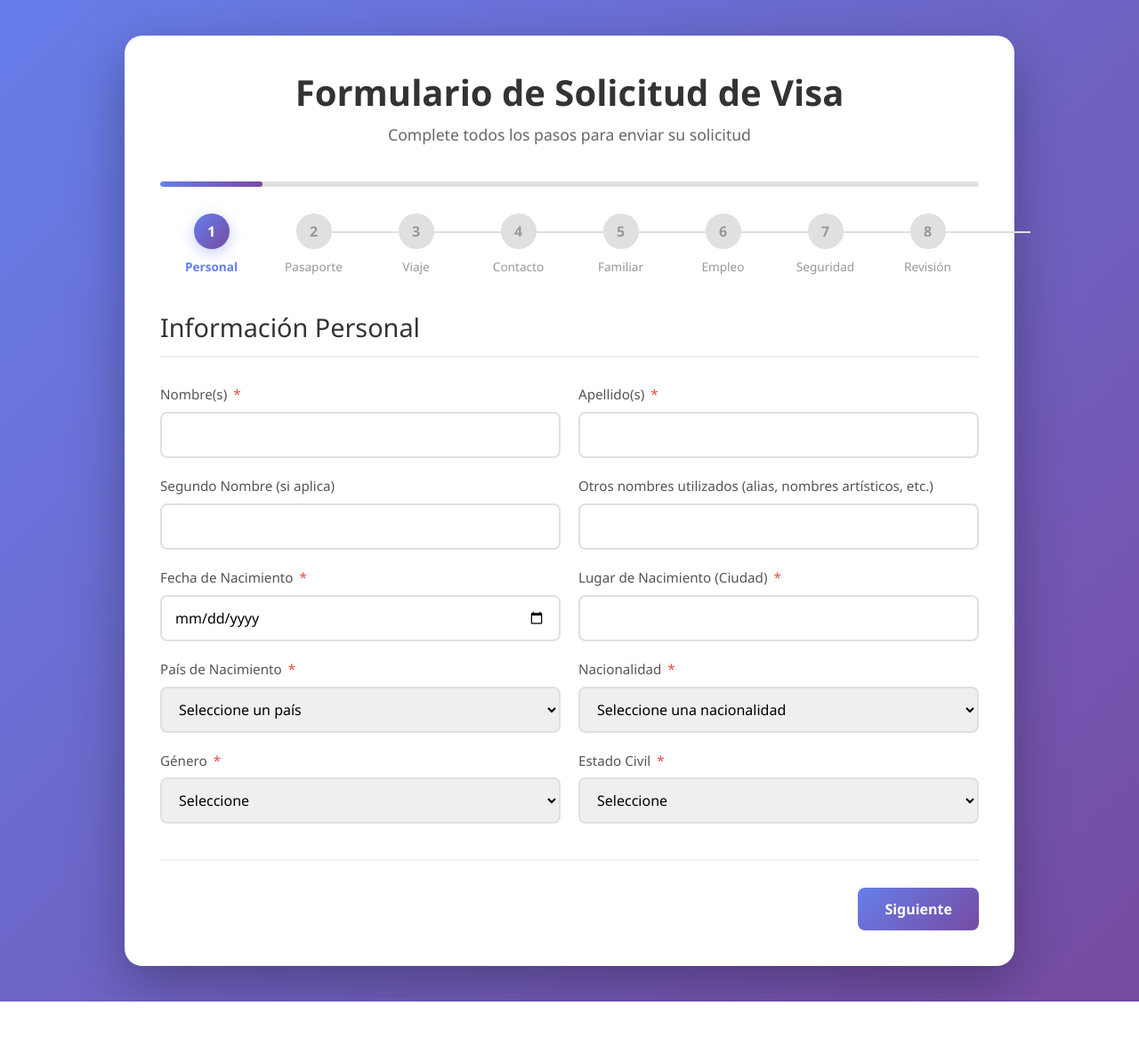
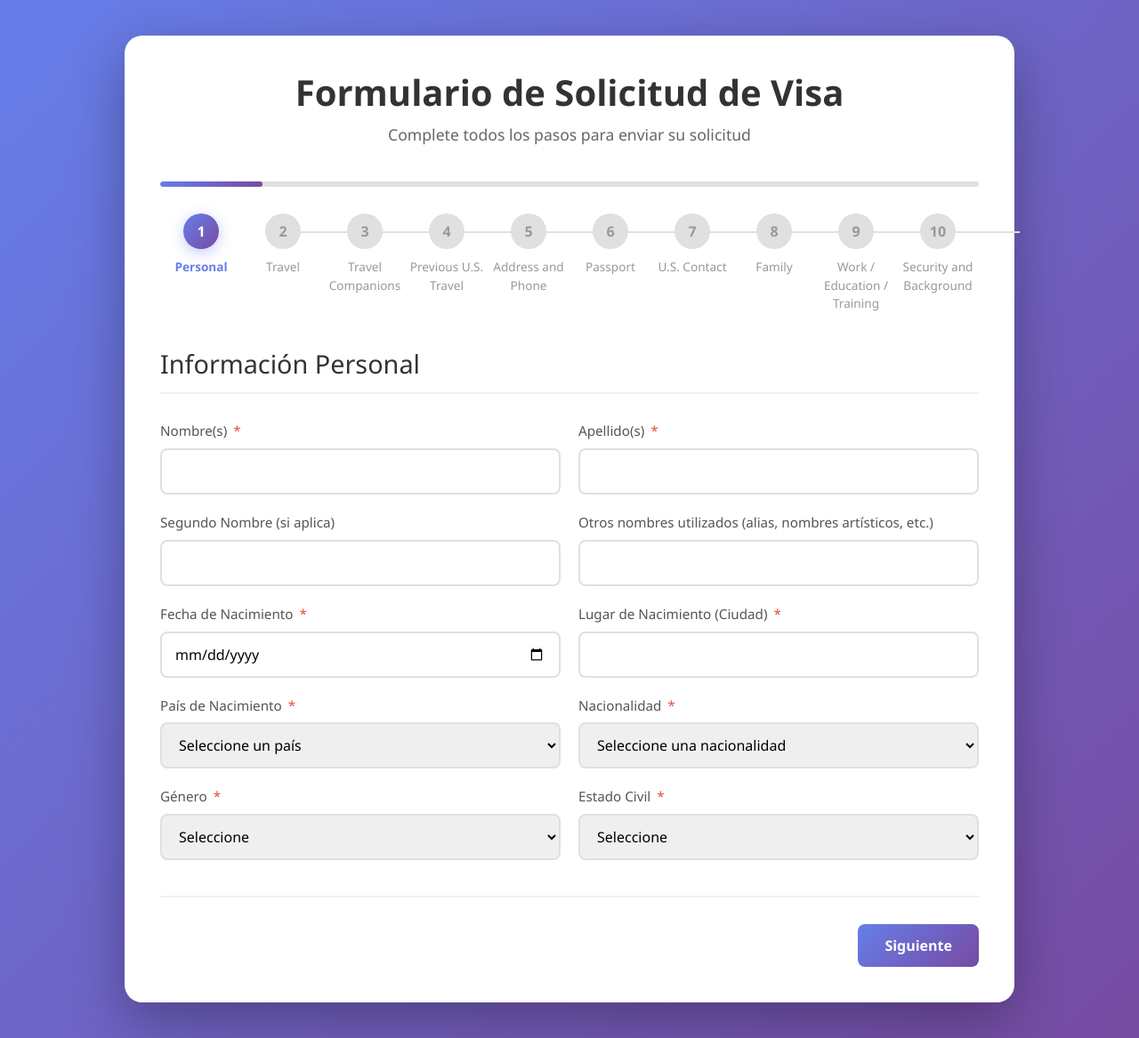
Before and after one commit to YattoSys/visas, a Flask app: page /form in a window 1280 px wide. Shown: the whole page at 89% size. Before the commit the page ends 1126 px from the top, so only its background shows below. Run offline with Flask 3, Linux system fonts and the light colour scheme; some libraries are stand-ins or nearby versions.

Commit message:
Add steps in form and change the language

```diff
--- a/app/templates/form/form.html
+++ b/app/templates/form/form.html
@@ -43,31 +43,39 @@
                 </div>
                 <div class="step-indicator" data-step="2">
                     <span class="step-number">2</span>
-                    <span class="step-label">Pasaporte</span>
+                    <span class="step-label">Travel</span>
                 </div>
                 <div class="step-indicator" data-step="3">
                     <span class="step-number">3</span>
-                    <span class="step-label">Viaje</span>
+                    <span class="step-label">Travel Companions</span>
                 </div>
                 <div class="step-indicator" data-step="4">
                     <span class="step-number">4</span>
-                    <span class="step-label">Contacto</span>
+                    <span class="step-label">Previous U.S. Travel</span>
                 </div>
                 <div class="step-indicator" data-step="5">
                     <span class="step-number">5</span>
-                    <span class="step-label">Familiar</span>
+                    <span class="step-label">Address and Phone</span>
                 </div>
                 <div class="step-indicator" data-step="6">
                     <span class="step-number">6</span>
-                    <span class="step-label">Empleo</span>
+                    <span class="step-label">Passport</span>
                 </div>
                 <div class="step-indicator" data-step="7">
                     <span class="step-number">7</span>
-                    <span class="step-label">Seguridad</span>
+                    <span class="step-label">U.S. Contact</span>
                 </div>
                 <div class="step-indicator" data-step="8">
                     <span class="step-number">8</span>
-                    <span class="step-label">Revisión</span>
+                    <span class="step-label">Family</span>
+                </div>
+                <div class="step-indicator" data-step="9">
+                    <span class="step-number">9</span>
+                    <span class="step-label">Work / Education / Training</span>
+                </div>
+                <div class="step-indicator" data-step="10">
+                    <span class="step-number">10</span>
+                    <span class="step-label">Security and Background</span>
                 </div>
             </div>
         </div>
```
